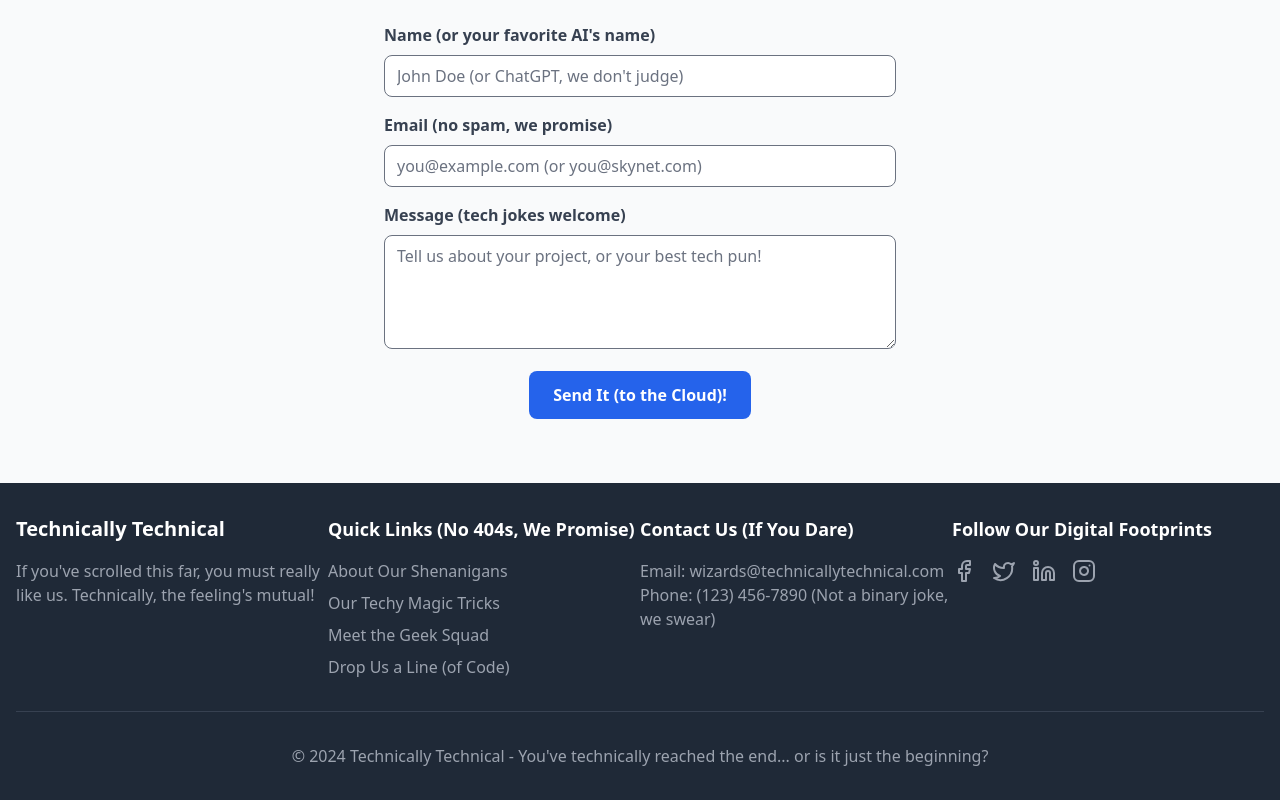
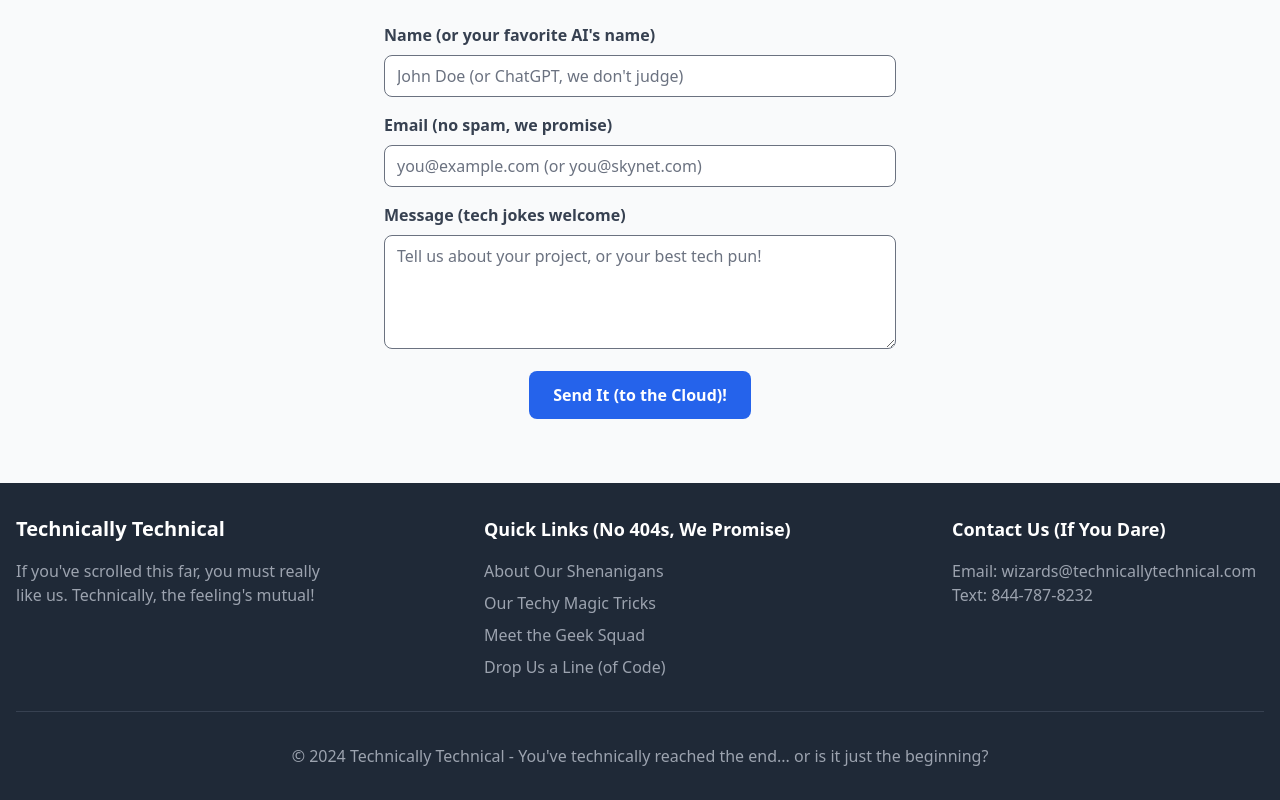
Before and after one commit to dr00-eth/technicallytechnical, a React (Vite) app: page / in a window 1280 px wide. Shown: the part 3161-3961 px from the top of the page. Built offline with nearby package versions, Linux system fonts and the light colour scheme; the HTML template or start-up script is replaced by a standard one.

Commit message:
SMS Number

```diff
--- a/src/components/Footer.jsx
+++ b/src/components/Footer.jsx
@@ -22,9 +22,9 @@ const Footer = () => {
           <div className="w-full md:w-1/4 mb-6 md:mb-0">
             <h4 className="text-lg font-semibold mb-4">Contact Us (If You Dare)</h4>
             <p className="text-gray-400">Email: wizards@technicallytechnical.com</p>
-            <p className="text-gray-400">Phone: (123) 456-7890 (Not a binary joke, we swear)</p>
+            <p className="text-gray-400">Text: 844-787-8232</p>
           </div>
-          <div className="w-full md:w-1/4">
+          {/* <div className="w-full md:w-1/4">
             <h4 className="text-lg font-semibold mb-4">Follow Our Digital Footprints</h4>
             <div className="flex space-x-4">
               <a href="#" className="text-gray-400 hover:text-white transition duration-300"><Facebook size={24} /></a>
@@ -32,7 +32,7 @@ const Footer = () => {
               <a href="#" className="text-gray-400 hover:text-white transition duration-300"><Linkedin size={24} /></a>
               <a href="#" className="text-gray-400 hover:text-white transition duration-300"><Instagram size={24} /></a>
             </div>
-          </div>
+          </div> */}
         </div>
         <div className="mt-8 pt-8 border-t border-gray-700 text-center text-gray-400">
           <p>&copy; {new Date().getFullYear()} Technically Technical - You've technically reached the end... or is it just the beginning?</p>
```
